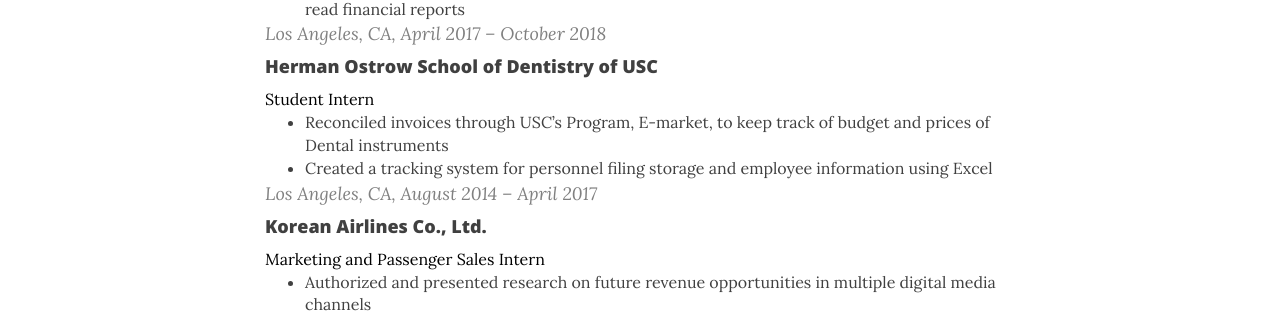
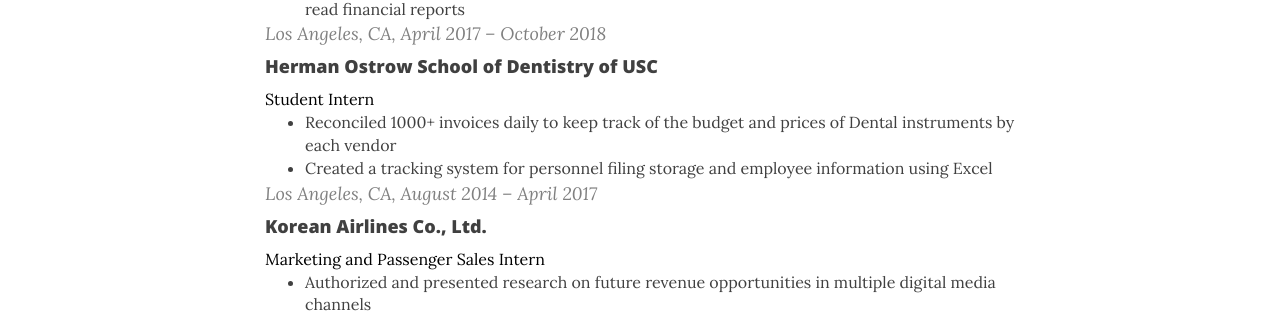
Before and after one commit to jiyoungo/jiyoungo.github.io, a Jekyll site: the page built from index.html, in a window 1280 px wide. Shown: the part 1062-1375 px from the top of the page. Built offline with Jekyll 4.4.1, drawn with Linux system fonts in a browser that asks for light colours; nearby versions of some CDN libraries; the list of posts is cut into pages by our own code.

Commit message:
Update index.html

```diff
--- a/index.html
+++ b/index.html
@@ -87,7 +87,7 @@
         </p>
         <ul class="post-body-items">
             <li class="post-body-item">
-                Reconciled invoices through USC’s Program, E-market, to keep track of budget and prices of Dental instruments
+                Reconciled 1000+ invoices daily to keep track of the budget and prices of Dental instruments by each vendor
             </li>
             <li class="post-body-item">
                 Created a tracking system for personnel filing storage and employee information using Excel
```
